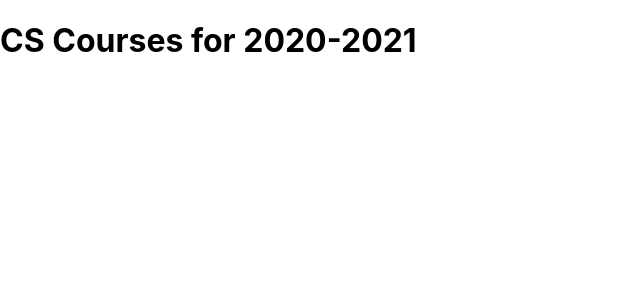
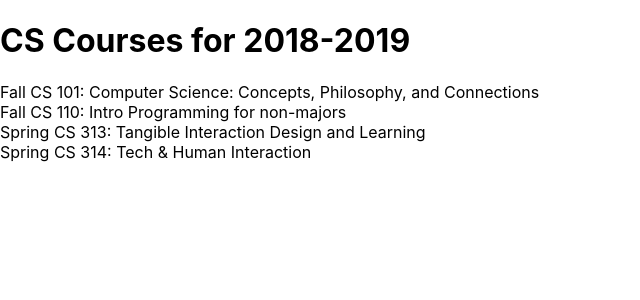
Before and after one commit to rayamritanshu/scheduler-amritanshu, a React (Create React App) app: page / in a window 1280 px wide. Shown: the top 300 px of the page, without its empty margins (0-640 px from the left). Built offline with nearby package versions, Linux system fonts and the light colour scheme.

Commit message:
Course list

```diff
--- a/src/App.js
+++ b/src/App.js
@@ -1,12 +1,61 @@
 import React from 'react';
 
 const schedule = {
-  title: "CS Courses for 2020-2021"
+  "title": "CS Courses for 2018-2019",
+  "courses": {
+    "F101" : {
+      "id" : "F101",
+      "meets" : "MWF 11:00-11:50",
+      "title" : "Computer Science: Concepts, Philosophy, and Connections"
+    },
+    "F110" : {
+      "id" : "F110",
+      "meets" : "MWF 10:00-10:50",
+      "title" : "Intro Programming for non-majors"
+    },
+    "S313" : {
+      "id" : "S313",
+      "meets" : "TuTh 15:30-16:50",
+      "title" : "Tangible Interaction Design and Learning"
+    },
+    "S314" : {
+      "id" : "S314",
+      "meets" : "TuTh 9:30-10:50",
+      "title" : "Tech & Human Interaction"
+    }
+  }
 };
+
+const Banner = ({ title }) => (
+  <h1>{ title }</h1>
+);
+
+const CourseList = ({ courses }) => (
+  <div>
+    { Object.values(courses).map(course => <Course key={course.id} course={ course } />) }
+  </div>
+);
+
+const terms = { F: 'Fall', W: 'Winter', S: 'Spring'};
+
+const getCourseTerm = course => (
+  terms[course.id.charAt(0)]
+);
+
+const getCourseNumber = course => (
+  course.id.slice(1, 4)
+);
+
+const Course = ({ course }) => (
+  <div>
+    { getCourseTerm(course) } CS { getCourseNumber(course) }: { course.title }
+  </div>
+);
 
 const App = () =>  (
   <div>
-    <h1>{ schedule.title }</h1>
+    <Banner title={ schedule.title } />
+    <CourseList courses={ schedule.courses } />
   </div>
 );
 
```
